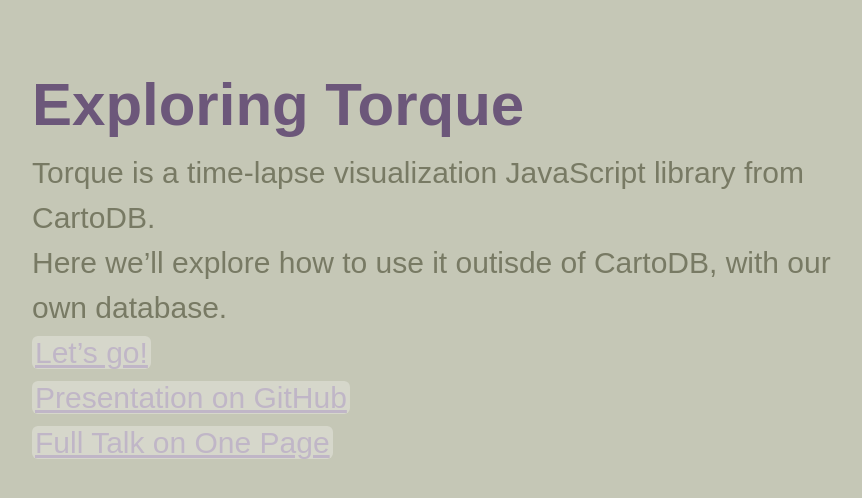
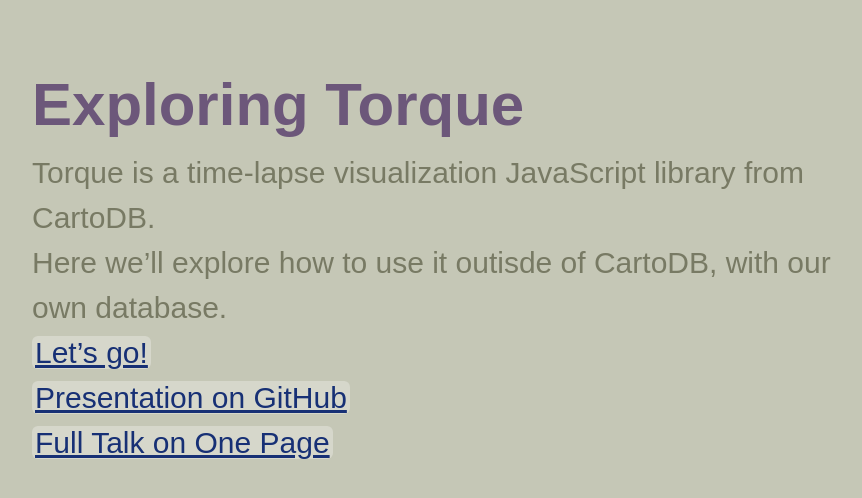
Before and after one commit to flibbertigibbet/torque-outside-cartodb-presentation, a Jekyll site: the page built from index.md, in a window 1280 px wide. Shown: the top 498 px of the page, without its empty margins (198-1060 px from the left). Built offline with Jekyll 4.4.1, drawn with Linux system fonts in a browser that asks for light colours.

Commit message:
Darker link color

```diff
--- a/_sass/themes/hekyll/partials/_variables.scss
+++ b/_sass/themes/hekyll/partials/_variables.scss
@@ -5,7 +5,7 @@
 $text: #787A64;
 $bg: #C5C7B6;
 $base: #FFFFFF;
-$softlight: #C0B6C7;
+$softlight: #173075;
 $highlight: #6C577A;
 
 
--- a/css/themes/hekyll/hekyll.css
+++ b/css/themes/hekyll/hekyll.css
@@ -89,7 +89,7 @@
   font-style: italic; }
 
 a {
-  color: #C0B6C7;
+  color: #173075;
   text-decoration: underline;
   padding: 0 0.1em;
   background: rgba(231, 232, 225, 0.5);
```
